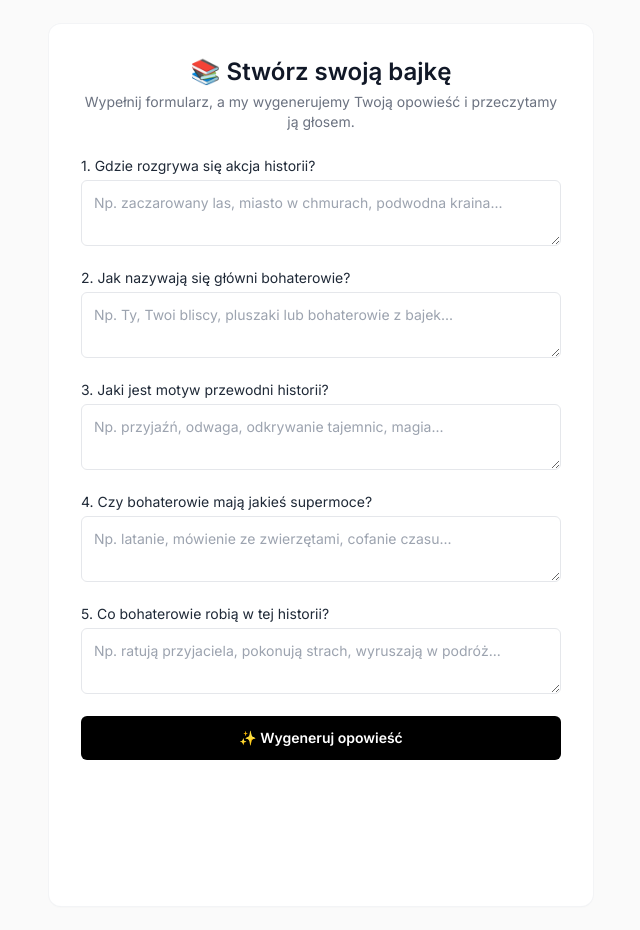
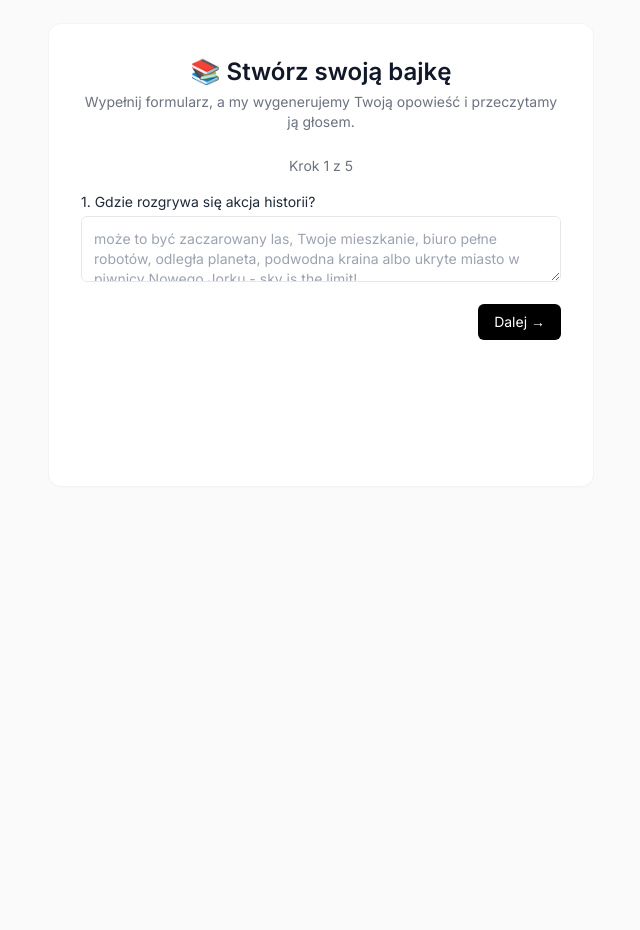
Before and after one commit to kamilsoldacki/will-you-read-me-smth, a Flask app: page / in a window 1280 px wide. Shown: the whole page, without its empty margins (319-959 px from the left). After the commit the page ends 340 px from the top, so only its background shows below. Run offline with Flask 3, Linux system fonts and the light colour scheme; some libraries are stand-ins or nearby versions.

Commit message:
Update index.html

```diff
--- a/templates/index.html
+++ b/templates/index.html
@@ -33,27 +33,38 @@
         <p class="text-sm text-gray-500">Wypełnij formularz, a my wygenerujemy Twoją opowieść i przeczytamy ją głosem.</p>
       </div>
       <form id="storyForm" class="space-y-4">
-        <div>
+  <div id="step-indicator" class="text-sm text-gray-500 text-center mb-2">Krok 1 z 5</div>
+
+  <div class="step">
     <label class="block mb-1 text-sm font-medium">1. Gdzie rozgrywa się akcja historii?</label>
-          <textarea name="q1" required class="w-full p-3 border border-gray-200 rounded-md text-sm focus:outline-none focus:ring focus:ring-black" placeholder="Np. zaczarowany las, miasto w chmurach, podwodna kraina..."></textarea>
+    <textarea name="q1" required class="w-full p-3 border border-gray-200 rounded-md text-sm focus:outline-none focus:ring focus:ring-black" placeholder="może to być zaczarowany las, Twoje mieszkanie, biuro pełne robotów, odległa planeta, podwodna kraina albo ukryte miasto w piwnicy Nowego Jorku - sky is the limit!"></textarea>
   </div>
-        <div>
+
+  <div class="step hidden">
     <label class="block mb-1 text-sm font-medium">2. Jak nazywają się główni bohaterowie?</label>
-          <textarea name="q2" required class="w-full p-3 border border-gray-200 rounded-md text-sm focus:outline-none focus:ring focus:ring-black" placeholder="Np. Ty, Twoi bliscy, pluszaki lub bohaterowie z bajek..."></textarea>
+    <textarea name="q2" required class="w-full p-3 border border-gray-200 rounded-md text-sm focus:outline-none focus:ring focus:ring-black" placeholder="możesz podać swoje imię, imiona znajomych, domowników, ukochanych pluszaków lub... ulubionych postaci z gier"></textarea>
   </div>
-        <div>
+
+  <div class="step hidden">
     <label class="block mb-1 text-sm font-medium">3. Jaki jest motyw przewodni historii?</label>
-          <textarea name="q3" required class="w-full p-3 border border-gray-200 rounded-md text-sm focus:outline-none focus:ring focus:ring-black" placeholder="Np. przyjaźń, odwaga, odkrywanie tajemnic, magia..."></textarea>
+    <textarea name="q3" required class="w-full p-3 border border-gray-200 rounded-md text-sm focus:outline-none focus:ring focus:ring-black" placeholder="co jest sercem tej opowieści? odwaga, przyjaźń, magia, wielka tajemnica, a może walka ze strachem lub szalona przygoda?"></textarea>
   </div>
-        <div>
+
+  <div class="step hidden">
     <label class="block mb-1 text-sm font-medium">4. Czy bohaterowie mają jakieś supermoce?</label>
-          <textarea name="q4" required class="w-full p-3 border border-gray-200 rounded-md text-sm focus:outline-none focus:ring focus:ring-black" placeholder="Np. latanie, mówienie ze zwierzętami, cofanie czasu..."></textarea>
+    <textarea name="q4" required class="w-full p-3 border border-gray-200 rounded-md text-sm focus:outline-none focus:ring focus:ring-black" placeholder="wymyśl coś wow! niewidzialność, podróże w czasie, rozmowa ze zwierzętami, kontrola pogody, nadludzka siła, teleportacja lub cokolwiek innego, co sobie wyobrazisz"></textarea>
   </div>
-        <div>
+
+  <div class="step hidden">
     <label class="block mb-1 text-sm font-medium">5. Co bohaterowie robią w tej historii?</label>
-          <textarea name="q5" required class="w-full p-3 border border-gray-200 rounded-md text-sm focus:outline-none focus:ring focus:ring-black" placeholder="Np. ratują przyjaciela, pokonują strach, wyruszają w podróż..."></textarea>
+    <textarea name="q5" required class="w-full p-3 border border-gray-200 rounded-md text-sm focus:outline-none focus:ring focus:ring-black" placeholder="np. wyruszają na wyprawę, rozwiązują zagadkę, pokonują złoczyńcę, odkrywają nowy świat, ratują kogoś w niebezpieczeństwie, znajdują ukryty skarb - a może odkrywają ukrytą wiedzę w starożytnych danych albo ratują świat przed zbuntowaną sztuczną inteligencją"></textarea>
   </div>
-        <button type="submit" class="w-full py-3 bg-black text-white font-semibold rounded-md hover:bg-gray-800 transition text-sm">✨ Wygeneruj opowieść</button>
+
+  <div class="flex justify-between mt-4">
+    <button type="button" id="prevBtn" class="px-4 py-2 bg-gray-200 text-gray-800 rounded-md text-sm hidden">← Wstecz</button>
+    <button type="button" id="nextBtn" class="ml-auto px-4 py-2 bg-black text-white rounded-md text-sm">Dalej →</button>
+    <button type="submit" id="submitBtn" class="ml-auto px-4 py-2 bg-black text-white rounded-md text-sm hidden">✨ Wygeneruj opowieść</button>
+  </div>
 </form>
 
       <div id="loadingBarContainer" style="display:none;" class="mt-6 text-center text-sm text-gray-700">
```
Lines whose indentation alone changed are shown as unchanged.
